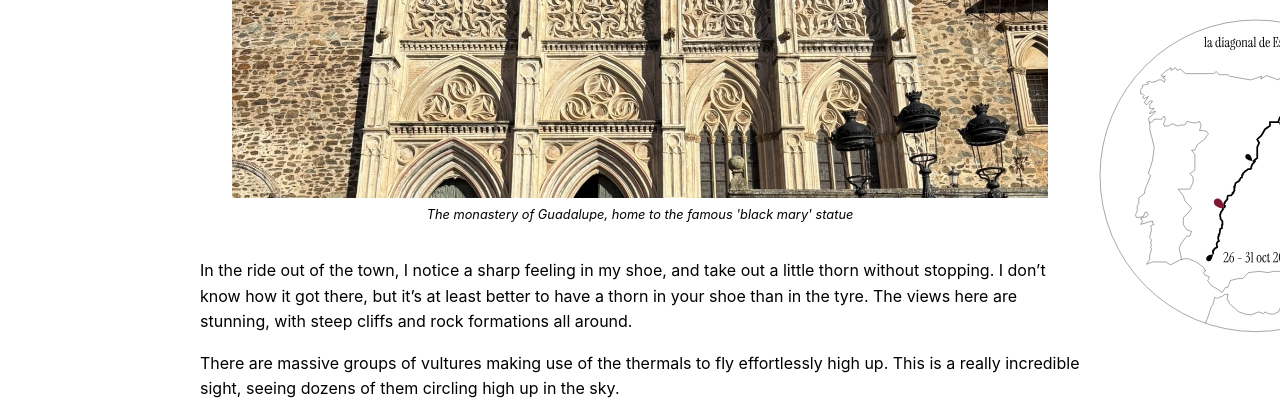
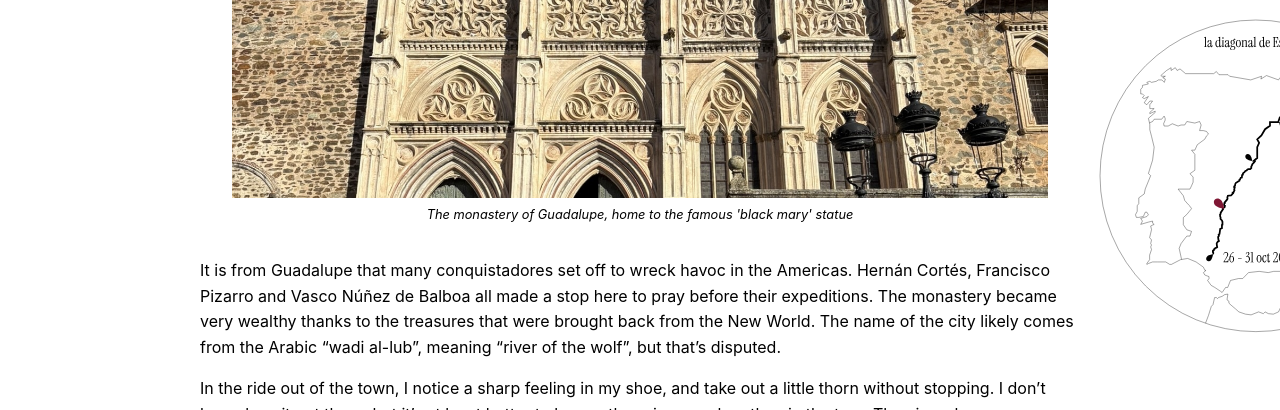
Before and after one commit to Haroenv/blog, a Jekyll site: the page built from _posts/2025-11-01-la-diagonal-de-espana.md, in a window 1280 px wide and 900 px high, scrolled down 6871 px, cut to the strip 0-410 px from the top of the window. Built offline with Jekyll 4.4.1, drawn with Linux system fonts in a browser that asks for light colours; comment, search, counter and statistics services are not loaded; a style sheet for code colours, icons or effects is not loaded.

Commit message:
add paragraph

```diff
--- a/_posts/2025-11-01-la-diagonal-de-espana.md
+++ b/_posts/2025-11-01-la-diagonal-de-espana.md
@@ -121,6 +121,8 @@ Right before reaching Guadalupe itself I take my first diversion from the road t
 Once arrived in Guadalupe, I look at the monastery from the outside, as well as take a quick stop in a shop to get a top up of drinks and snacks. I also spot a post office that (fairly surprisingly) is open at this time of the day, so I can buy postage stamps for the challenge. Unfortunately they don't have real stamps, so stickers will have to do.
 
 {% include image.html zoomable=true img="2-guadalupe.jpg" alt="The monastery of Guadalupe with its imposing stone towers and gothic architecture, set against a hillside. The historic religious complex dominates the town with its fortress-like appearance." caption="The monastery of Guadalupe, home to the famous 'black mary' statue" %}
+
+It is from Guadalupe that many conquistadores set off to wreck havoc in the Americas. Hernán Cortés, Francisco Pizarro and Vasco Núñez de Balboa all made a stop here to pray before their expeditions. The monastery became very wealthy thanks to the treasures that were brought back from the New World. The name of the city likely comes from the Arabic "wadi al-lub", meaning "river of the wolf", but that's disputed.
 
 In the ride out of the town, I notice a sharp feeling in my shoe, and take out a little thorn without stopping. I don't know how it got there, but it's at least better to have a thorn in your shoe than in the tyre. The views here are stunning, with steep cliffs and rock formations all around.
 
```
